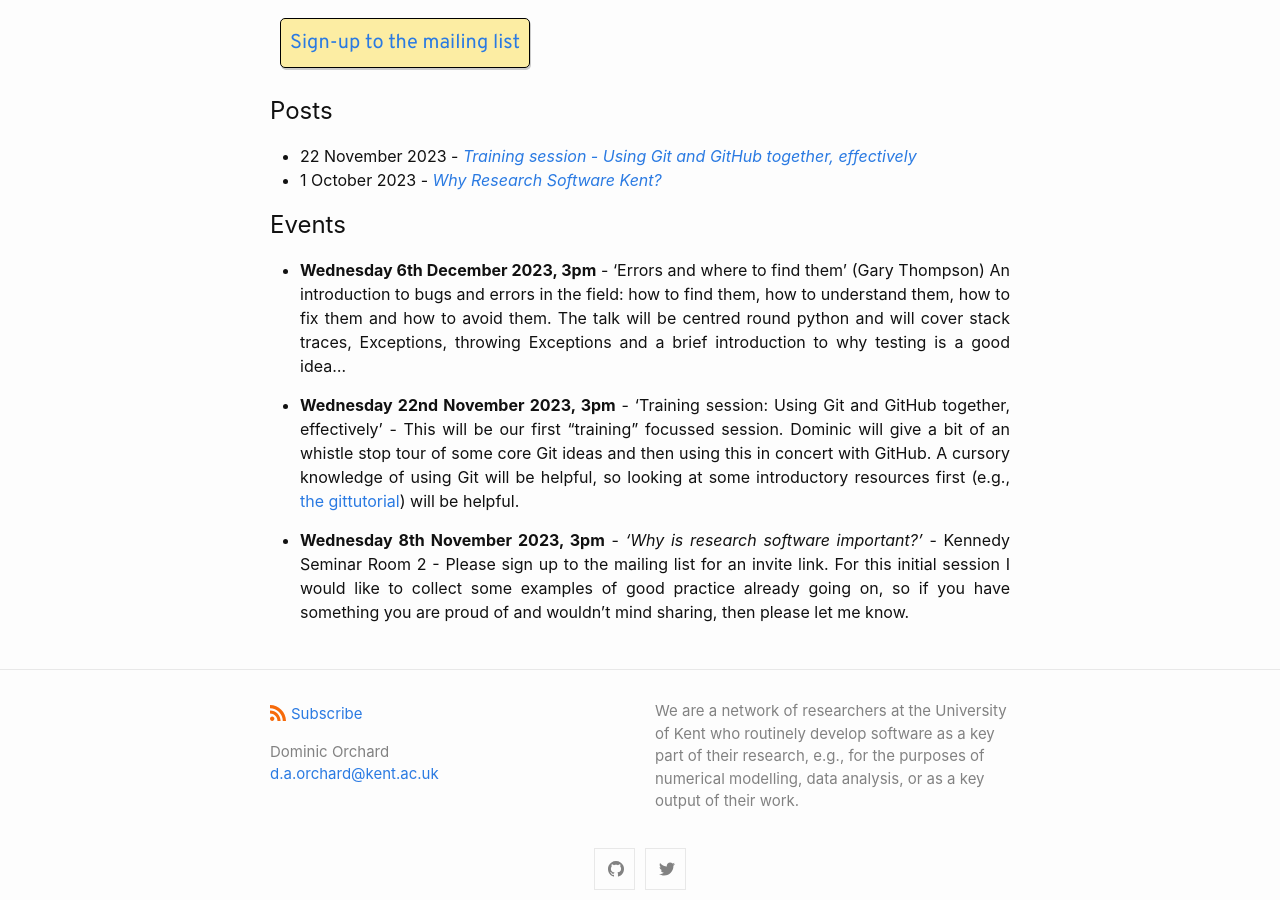
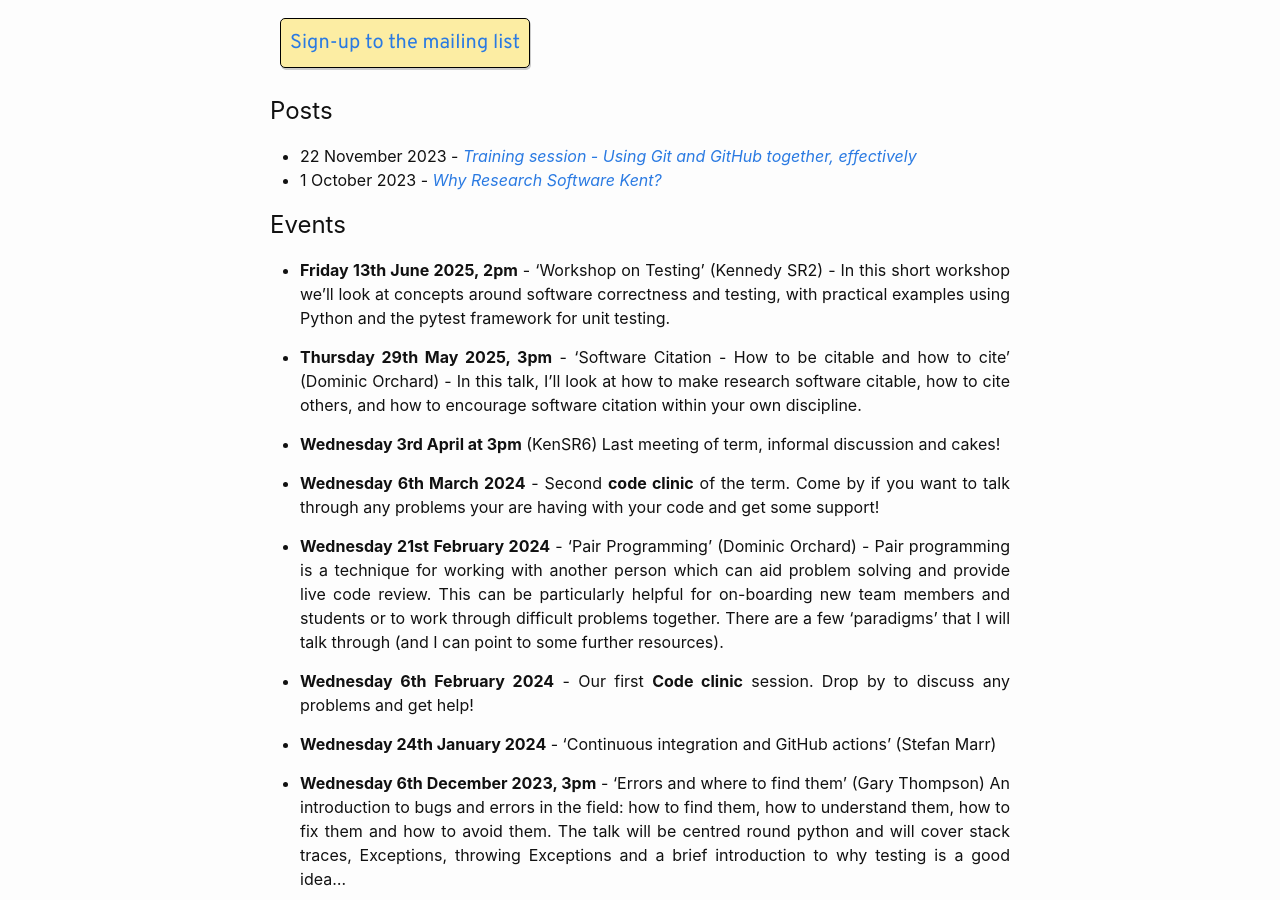
Before and after one commit to Research-Software-Kent/research-software-kent.github.io, a Jekyll site: the page built from index.md, in a window 1280 px wide and 900 px high, scrolled down 406 px. Built offline with Jekyll 4.4.1, drawn with Linux system fonts in a browser that asks for light colours.

Commit message:
Update index.md

```diff
--- a/index.md
+++ b/index.md
@@ -43,6 +43,20 @@ This group is managed by [Dominic Orchard](https://www.kent.ac.uk/computing/peop
 
 ## Events
 
+* __Friday 13th June 2025, 2pm__ - 'Workshop on Testing' (Kennedy SR2) - In this short workshop we'll look at concepts around software correctness and testing, with practical examples using Python and the pytest framework for unit testing.
+
+* __Thursday 29th May 2025, 3pm__ - 'Software Citation - How to be citable and how to cite' (Dominic Orchard) - In this talk, I'll look at how to make research software citable, how to cite others, and how to encourage software citation within your own discipline.
+
+* __Wednesday 3rd April at 3pm__ (KenSR6) Last meeting of term, informal discussion and cakes!
+
+* __Wednesday 6th March 2024__ - Second __code clinic__ of the term. Come by if you want to talk through any problems your are having with your code and get some support!
+
+* __Wednesday 21st February 2024__ - 'Pair Programming' (Dominic Orchard) - Pair programming is a technique for working with another person which can aid problem solving and provide live code review. This can be particularly helpful for on-boarding new team members and students or to work through difficult problems together. There are a few 'paradigms' that I will talk through (and I can point to some further resources).
+
+* __Wednesday 6th February 2024__ - Our first __Code clinic__ session. Drop by to discuss any problems and get help!
+
+* __Wednesday 24th January 2024__ - 'Continuous integration and GitHub actions' (Stefan Marr)
+
 * __Wednesday 6th December 2023, 3pm__ - 'Errors and where to find them' (Gary Thompson) An introduction to bugs and errors in the field:  how to find them, how to understand them, how to fix them and how to avoid them. The talk will be centred round python and will cover stack traces, Exceptions, throwing Exceptions and a brief introduction to why testing is a good idea…
 
 * __Wednesday 22nd November 2023, 3pm__ - 'Training session: Using Git and GitHub together, effectively' -
```
